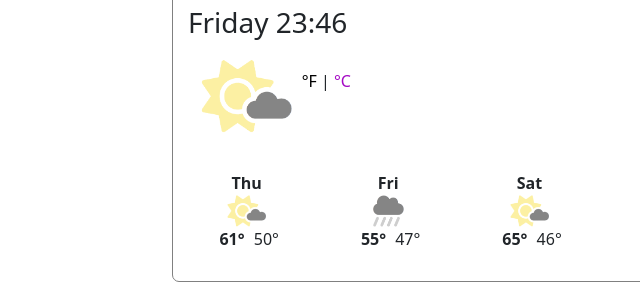
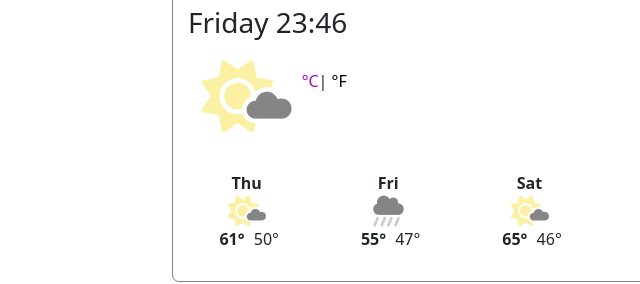
Before and after one commit to dijneal/Project-weather, a plain HTML site: page WF to HTML-CSS/index.html in a window 1280 px wide. Shown: the part 179-463 px from the top of the page, 118-758 px from the left. Drawn offline with nearby package versions, Linux system fonts and the light colour scheme.

Commit message:
changed order of F and C link

```diff
--- a/WF to HTML-CSS/index.html
+++ b/WF to HTML-CSS/index.html
@@ -53,8 +53,8 @@
               </div>
               <div class="temperature" id="temperature"></div>
               <div class="units">
-                <a href="#" id="fahren-link"> °F</a> |
-                <a href="#" id="celcius-link"> °C</a>
+                <a href="#" id="celcius-link"> °C</a>|
+                <a href="#" id="fahren-link"> °F</a>
               </div>
             </div>
           </div>
```
